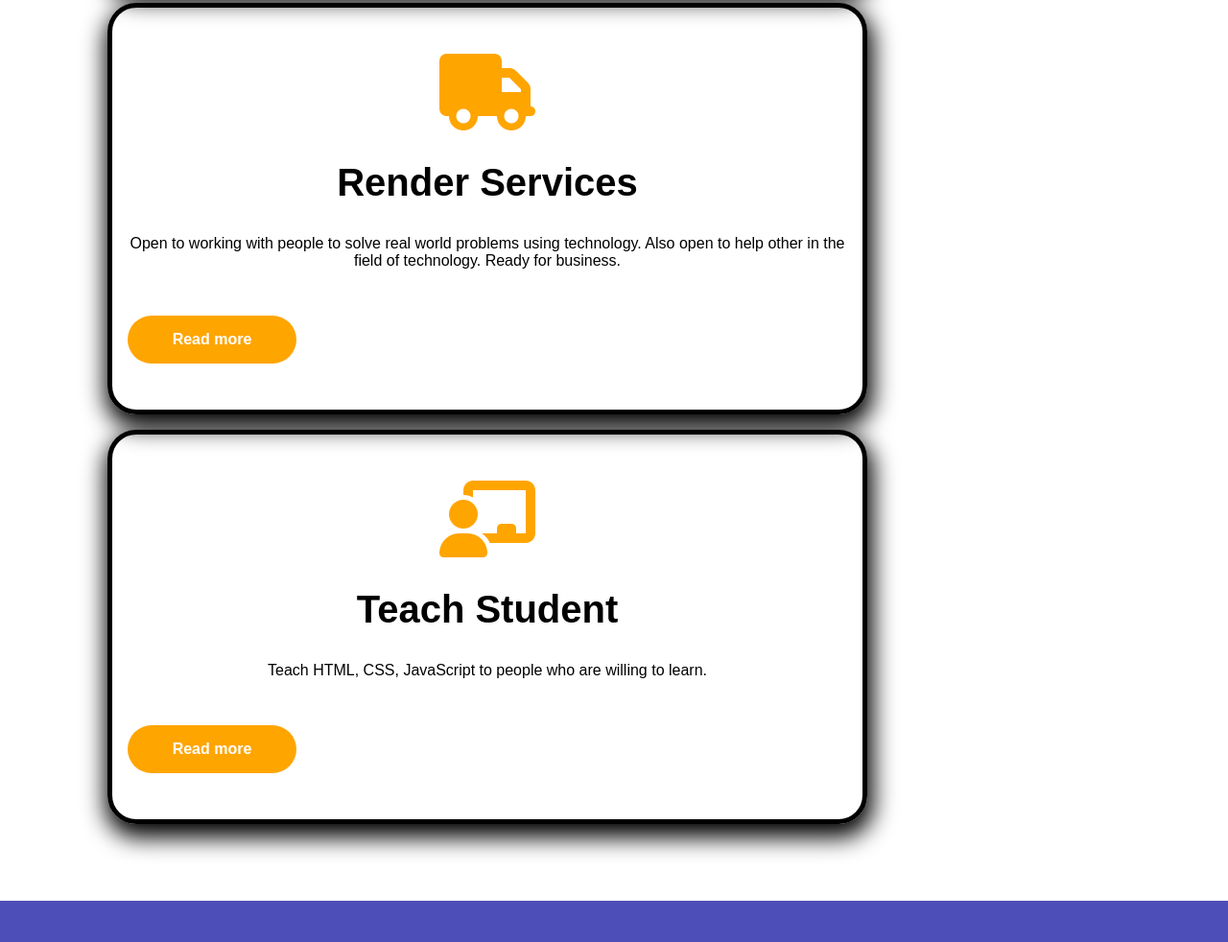
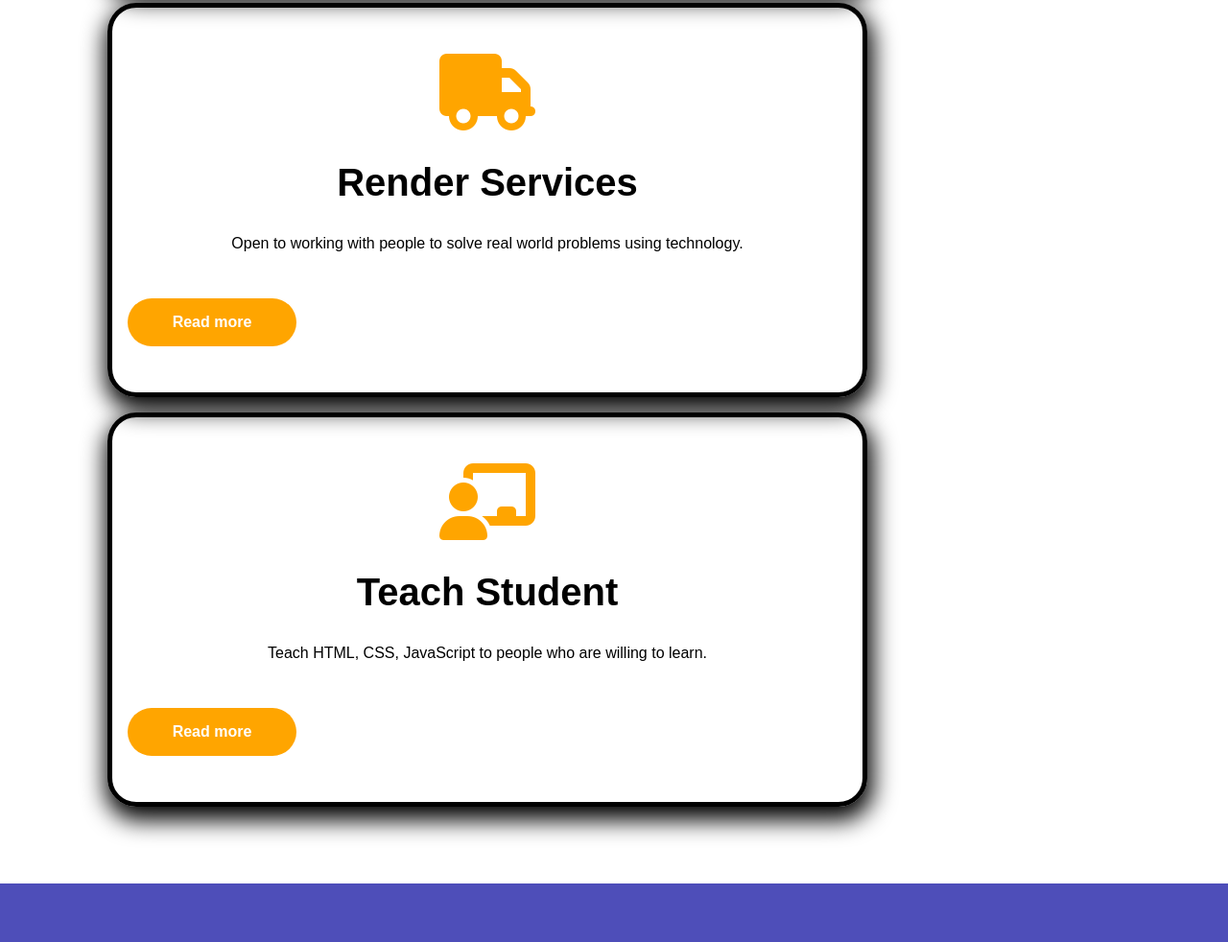
Before and after one commit to markerson7/markersonflomo.github.io, a plain HTML site: page index.html in a window 1280 px wide. Shown: the part 1462-2444 px from the top of the page at 96% size. Drawn offline with Linux system fonts and the light colour scheme.

Commit message:
Update index.html

```diff
--- a/index.html
+++ b/index.html
@@ -70,10 +70,8 @@
           <i class="fa-solid fa-truck"></i>
           <h1>Render Services</h1>
           <p>
-            Open to working with people to
-            solve real world problems using technology.
-            Also open to help other in the field of technology.
-            Ready for business.
+            Open to working with people to solve real world problems using technology.
+
             </p>
 
              <a class="read-more" href="#">Read more</a>
```
